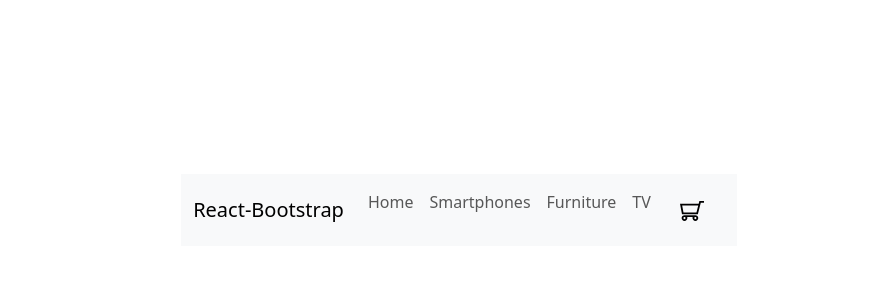
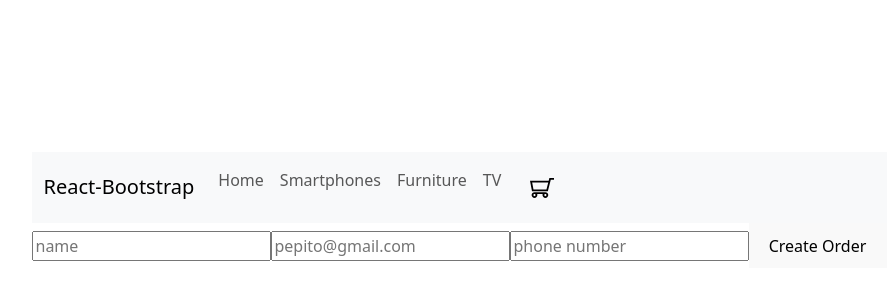
Before and after one commit to EmilioF15/PracticaReact, a React (Vite) app: page /checkout in a window 1280 px wide. Shown: the part 190-490 px from the top of the page, without its empty margins (181-1076 px from the left). Built offline with nearby package versions, Linux system fonts and the light colour scheme.

Commit message:
Agregado de checkoutform

```diff
--- a/src/App.jsx
+++ b/src/App.jsx
@@ -6,6 +6,7 @@ import ItemListContainer from "./components/ItemListContainer/ItemListContainer"
 import ItemDetailContainer from "./components/ItemDetailContainer/ItemDetailContainer";
 import { CartProvider } from "./context/cartContext";
 import Cart from "./components/Cart/Cart";
+import CheckoutForm from "./components/CheckoutForm/Checkoutform";
 
 function App() {
   return (
@@ -17,6 +18,8 @@ function App() {
           <Route path="/category/:id" element={<ItemListContainer />} />
           <Route path="/item/:id" element={<ItemDetailContainer />} />
           <Route path="/cart" element={<Cart />} />
+          <Route path="/checkout" element={<CheckoutForm/>}/>
+          <Route path="*" element={<h1>Pagina No Encontrada</h1>}/>
         </Routes>
       </BrowserRouter>
     </CartProvider>
--- a/src/components/Cart/Cart.jsx
+++ b/src/components/Cart/Cart.jsx
@@ -1,11 +1,38 @@
-function Cart(){
+import React from 'react';
+import { useCart } from '../../context/cartContext';
+import { Container, Row, Col, ListGroup } from 'react-bootstrap';
+import { Link } from 'react-router-dom';
 
+function Cart() {
+    const { cart, getTotal } = useCart();
 
     return (
-        <>
-            Cart
-        </>
-    )
+        <Container>
+            <h1>Cart</h1>
+            <ListGroup>
+                {cart.map((item, index) => (
+                    <ListGroup.Item key={index}>
+                        <Row>
+                            <Col>{item.name}</Col>
+                            <Col>${item.price.toFixed(2)}</Col>
+                        </Row>
+                    </ListGroup.Item>
+                ))}
+            </ListGroup>
+            <Row className="mt-3">
+                <Col>
+                    <h4>Total: ${getTotal().toFixed(2)}</h4>
+                </Col>
+            </Row>
+            <Row className="mt-3">
+                <Col>
+                    {cart.length > 0 ? (
+                        <Link variant="primary" to="/checkout">Proceed to Checkout</Link>
+                    ) : null}
+                </Col>
+            </Row>
+        </Container>
+    );
 }
 
 export default Cart;
--- /dev/null
+++ b/src/components/CheckoutForm/Checkoutform.jsx
@@ -0,0 +1,37 @@
+import { serverTimestamp } from 'firebase/firestore';
+import { useCart } from '../../context/cartContext';
+import { createOrder } from '../../firebase/db';
+
+function CheckoutForm() {
+    const { cart, getTotal } = useCart();
+
+    const handleSubmit = (e) => {
+        e.preventDefault();
+        const { name, mail, phone } = e.target.elements;
+
+        const order = {
+            buyer: {
+                name: name.value,
+                email: mail.value,
+                phone: phone.value,
+            },
+            total: getTotal(),
+            items: cart,
+            date: serverTimestamp()
+        };
+
+        console.log(order); // Log the order to the console
+        createOrder(order);
+    }
+
+    return (
+        <form onSubmit={handleSubmit}>
+            <input type="text" placeholder="name" name="name" required />
+            <input type="email" placeholder="pepito@gmail.com" name="mail" required />
+            <input type="text" placeholder="phone number" name="phone" required />
+            <button type="submit">Create Order</button>
+        </form>
+    );
+}
+
+export default CheckoutForm;
--- a/src/components/ItemListContainer/ItemListContainer.jsx
+++ b/src/components/ItemListContainer/ItemListContainer.jsx
@@ -5,7 +5,7 @@ import { useEffect, useState, useContext } from "react";
 import { useParams } from "react-router-dom";
 import { CartContext } from "../../context/cartContext";
 import Loader from "../Loader/Loader";
-import { getItems, getItemsByCategory } from "../../firebase/db";
+import { getItemsByCategory } from "../../firebase/db";
 
 function ItemListContainer() {
   const [items, setItems] = useState([]);
--- a/src/firebase/db.js
+++ b/src/firebase/db.js
@@ -1,5 +1,5 @@
-import { getFirestore } from "firebase/firestore";
-import { app } from "./config";
+import { getFirestore } from 'firebase/firestore';
+import { app } from './config';
 import {
   collection,
   doc,
@@ -7,36 +7,36 @@ import {
   getDocs,
   query,
   where,
-} from "firebase/firestore";
+  addDoc // Importando addDoc
+} from 'firebase/firestore';
 
 const db = getFirestore(app);
 
 export const getItem = async (id) => {
   try {
-    const docRef = doc(db, "items", id);
+    const docRef = doc(db, 'items', id);
     const docSnap = await getDoc(docRef);
     let item = {};
 
     if (docSnap.exists()) {
-      console.log("Document data:", docSnap.data());
-      item = {...docSnap.data(), id: docSnap.id}
+      console.log('Document data:', docSnap.data());
+      item = { ...docSnap.data(), id: docSnap.id };
       return item;
-
     } else {
-      console.log("No such document!");
+      console.log('No such document!');
       return null;
     }
   } catch (error) {
-    console.error("Error getting document:", error);
-    throw new Error("Failed to get item");
+    console.error('Error getting document:', error);
+    throw new Error('Failed to get item');
   }
 };
 
 export const getItemsByCategory = async (category) => {
   try {
     const q = category
-      ? query(collection(db, "items"), where("category", "==", category))
-      : collection(db, "items");
+      ? query(collection(db, 'items'), where('category', '==', category))
+      : collection(db, 'items');
 
     const querySnapshot = await getDocs(q);
     const items = [];
@@ -46,14 +46,14 @@ export const getItemsByCategory = async (category) => {
     });
     return items;
   } catch (error) {
-    console.error("Error getting items by category:", error);
-    throw new Error("Failed to get items by category");
+    console.error('Error getting items by category:', error);
+    throw new Error('Failed to get items by category');
   }
 };
 
 export const getItems = async () => {
   try {
-    const querySnapshot = await getDocs(collection(db, "items"));
+    const querySnapshot = await getDocs(collection(db, 'items'));
     const items = [];
     querySnapshot.forEach((doc) => {
       items.push({ ...doc.data(), id: doc.id });
@@ -61,7 +61,17 @@ export const getItems = async () => {
     });
     return items;
   } catch (error) {
-    console.error("Error getting items:", error);
-    throw new Error("Failed to get items");
+    console.error('Error getting items:', error);
+    throw new Error('Failed to get items');
   }
 };
+
+// Función createOrder añadida
+export const createOrder = async (order) => {
+  try {
+    const docRef = await addDoc(collection(db, 'orders'), order);
+    console.log('Document written with ID: ', docRef.id);
+  } catch (e) {
+    console.error('Error adding document: ', e);
+  }
+};
```
